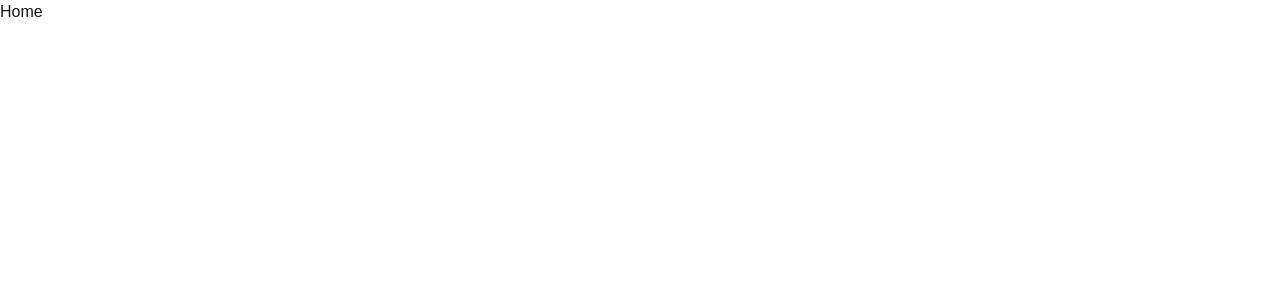
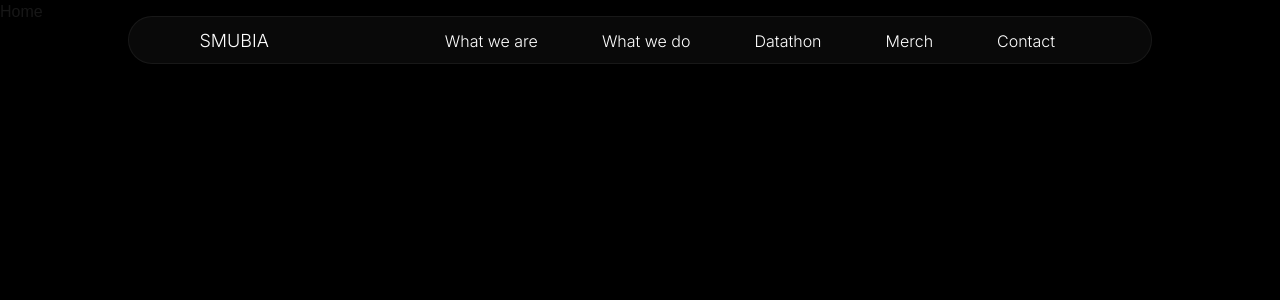
Before and after one commit to SMUBIA-github/bia-website, a Next.js app: page / in a window 1280 px wide. Shown: the top 300 px of the page. Built offline with nearby package versions, Linux system fonts and the light colour scheme.

Commit message:
added nav bar component and to all pages

```diff
--- /dev/null
+++ b/app/components/nav.module.css
@@ -0,0 +1,40 @@
+.navbar {
+    background-color: rgba(54, 54, 54, 0.18);
+    backdrop-filter: blur(10px);
+    border: 1px solid rgba(255, 255, 255, 0.063);
+    width: 80%;
+    height: 3rem;
+    padding: 1rem;
+    margin-top: 5rem;
+    display: flex;
+    position: fixed;
+    justify-content: right;
+    align-items: center;
+    border-radius: 20rem;
+  }
+
+.navcontainer {
+    display: flex;
+    justify-content: center;
+    align-items: center;
+}
+
+.NavLink {
+    color: white;
+    padding-right: 2rem;
+    padding-left: 2rem;
+    font-family: var(--font-inter);
+    font-weight: 200;
+}
+
+.NavLinkContainer {
+    padding-right: 3rem;
+}
+
+.smubia {
+    color: white;
+    font-family: var(--font-inter);
+    font-weight: 400;
+    font-size: large;
+    padding-right: 9rem;
+}
--- /dev/null
+++ b/app/components/nav.tsx
@@ -0,0 +1,21 @@
+import React from 'react'
+import styles from './nav.module.css'
+
+const Navbar = () => {
+    return (
+    <div className={styles.navcontainer}>
+      <nav className={styles.navbar}>
+        <div className={styles.NavLinkContainer}>
+            <span className={styles.smubia}>SMUBIA</span>
+            <span className={styles.NavLink}>What we are</span>
+            <span className={styles.NavLink}>What we do</span>
+            <span className={styles.NavLink}>Datathon</span>
+            <span className={styles.NavLink}>Merch</span>
+            <span className={styles.NavLink}>Contact</span>
+        </div>
+      </nav>
+    </div>
+    );
+  };
+
+export default Navbar
--- a/app/globals.css
+++ b/app/globals.css
@@ -25,3 +25,7 @@ body {
     text-wrap: balance;
   }
 }
+
+.inter {
+  font-family: var(--font-inter);
+}
--- a/app/layout.tsx
+++ b/app/layout.tsx
@@ -1,17 +1,20 @@
 import type { Metadata } from "next";
 import localFont from "next/font/local";
+import { Inter } from 'next/font/google';
 import "./globals.css";
+import Navbar from "./components/nav";
 
 const geistSans = localFont({
-  src: "./fonts/GeistVF.woff",
-  variable: "--font-geist-sans",
+  src: "./fonts/Inter.ttf",
+  variable: "--font-inter",
   weight: "100 900",
 });
-const geistMono = localFont({
-  src: "./fonts/GeistMonoVF.woff",
-  variable: "--font-geist-mono",
-  weight: "100 900",
-});
+
+const Inter_init = Inter({
+  subsets: ['latin'],
+  weight: ['300'],
+  variable: '--font-inter',
+})
 
 export const metadata: Metadata = {
   title: "Create Next App",
@@ -26,8 +29,9 @@ export default function RootLayout({
   return (
     <html lang="en">
       <body
-        className={`${geistSans.variable} ${geistMono.variable} antialiased`}
+        className={Inter_init.variable}
       >
+        <Navbar />
         {children}
       </body>
     </html>
--- /dev/null
+++ b/app/page.module.css
@@ -0,0 +1,6 @@
+
+.background {
+    background-color: black;
+    width:100vw;
+    height: 100vh;
+}
--- a/app/page.tsx
+++ b/app/page.tsx
@@ -1,6 +1,12 @@
 import Image from "next/image";
+import styles from "./page.module.css"
+// import Navbar from './components/nav'
 
 export default function Home() {
-  return (<main><h1>Home</h1></main>
+  return (
+  <main className={styles.background}>
+    {/* <Navbar /> */}
+    <h1>Home</h1>
+  </main>
   );
 }
```
Also changed, not shown: app/fonts/Inter.ttf (added).
